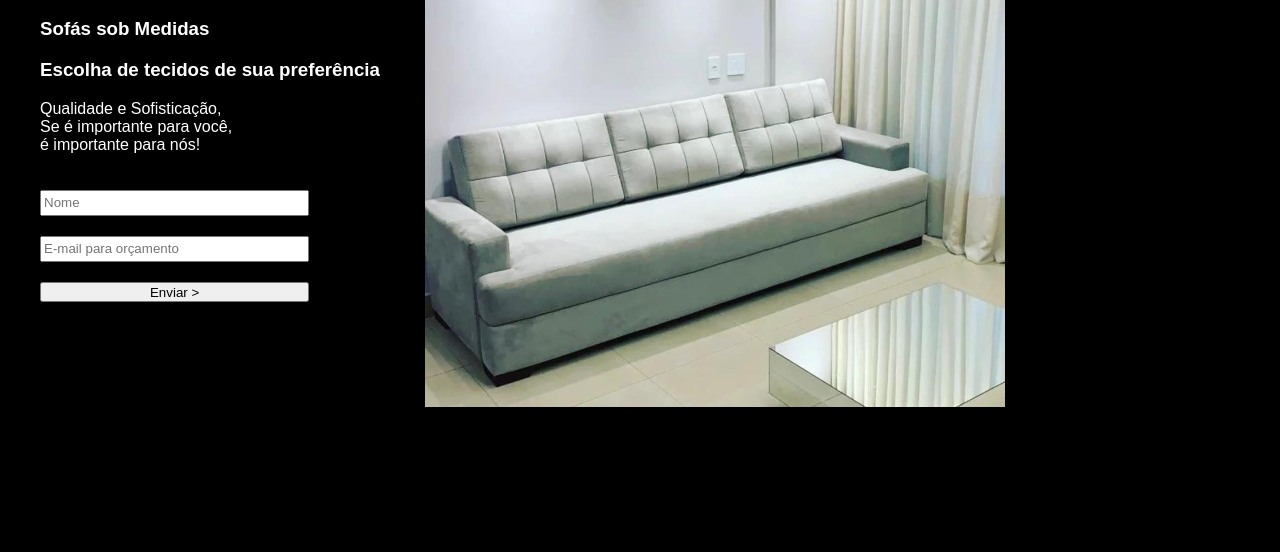
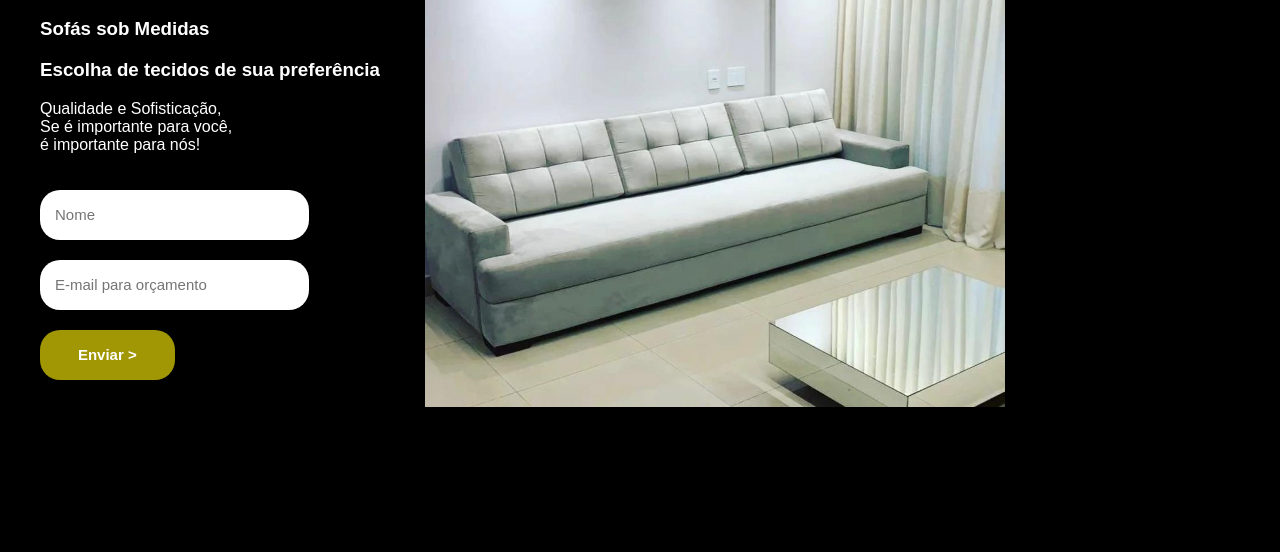
Before and after one commit to IaccinoMouraa/landing-page, a plain HTML site: page assets/index.html in a window 1280 px wide. Shown: the part 248-800 px from the top of the page. Drawn offline with Linux system fonts and the light colour scheme.

Commit message:
css quase todo aplicado, amanha volto com mais.

```diff
--- a/assets/css/style.css
+++ b/assets/css/style.css
@@ -32,6 +32,7 @@ a {
     border: 2px solid rgba(216, 202, 6, 0.747) ;
     padding: 10px;
     border-radius: 15px;
+    margin: 10px;
 }
 
 a:hover {
@@ -60,7 +61,7 @@ p {
 img {
     width: 580px;
     height: 500px;
-    object-fit: cover;
+
 }
 
 form {
@@ -72,4 +73,22 @@ form {
 input {
     margin-top: 20px;
     height: 20px;
+    padding: 15px;
+    border-radius: 20px;
+    border: none;
+    font-size:15px ;
 }
+
+form [type="submit"]{
+    height: 50px;
+    width: 50%;
+    background-color: rgba(216, 202, 6, 0.747);
+    color: white;
+    font-weight: bolder;
+}
+
+
+form [type="submit"]:hover{
+    cursor: pointer;
+
+}
```
